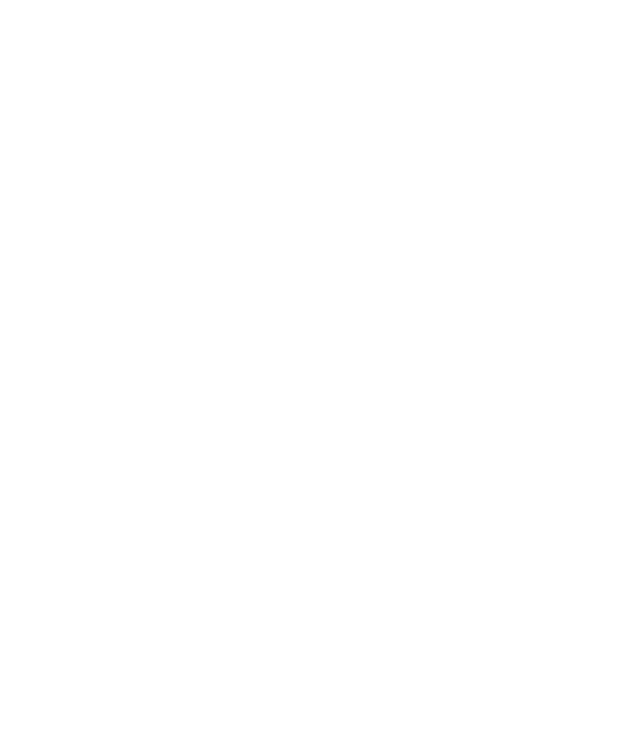
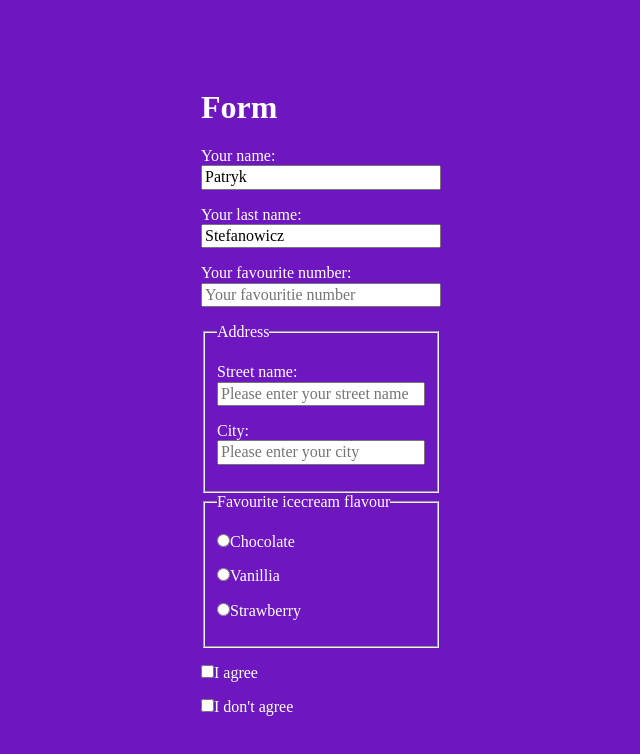
Before and after one commit to patrykstefanowicz/Form, a plain HTML site: page index.html in a window 1280 px wide. Shown: the whole page, without its empty margins (319-959 px from the left). Drawn offline with Linux system fonts and the light colour scheme.

Commit message:
form label & input, fieldset,radio,checkbox,number

```diff
--- a/index.html
+++ b/index.html
@@ -1,15 +1,128 @@
 <!DOCTYPE html>
 <html lang="pl">
-<head>
-    <meta charset="UTF-8">
-    <meta name="viewport" content="width=device-width, initial-scale=1.0">
+  <head>
+    <meta charset="UTF-8" />
+    <meta name="viewport" content="width=device-width, initial-scale=1.0" />
     <title>Form</title>
-    <link href="normalize.css" rel="stylesheet" type="text/css"/>
-    <link href="style.css" rel="stylesheet" type="text/css"/>
-</head>
-<body>
-    <form>
+    <link href="normalize.css" rel="stylesheet" type="text/css" />
+    <link href="style.css" rel="stylesheet" type="text/css" />
+  </head>
+  <body class="body">
+    <main>
+      <h1>Form</h1>
+      <form class="form">
+        <p>
+          <label for="firstName">Your name:</label>
+          <input
+            class="form__item"
+            type="text"
+            value="Patryk"
+            placeholder="Please enter your name"
+            id="firstName"
+            name="firstName"
+          />
+        </p>
 
-    </form>
-</body>
+        <p>
+          <label
+            >Your last name:
+            <input
+              class="form__item"
+              type="text"
+              value="Stefanowicz"
+              placeholder="Please enter your last name"
+              id="lastName"
+              name="lastName"
+          /></label>
+        </p>
+
+        <p>
+          <label>
+            Your favourite number:
+            <input
+              class="form__item"
+              type="number"
+              placeholder="Your favouritie number"
+              id="favoruteNumber"
+              name="favouriteNumber"
+            />
+          </label>
+        </p>
+
+        <fieldset>
+          <legend>Address</legend>
+          <p>
+            <label
+              >Street name:<input
+                class="form__item"
+                placeholder="Please enter your street name"
+                id="streetName"
+                name="streetName"
+            /></label>
+          </p>
+
+          <p>
+            <label
+              >City:
+              <input
+                class="form__item"
+                placeholder="Please enter your city"
+                id="city"
+                name="city"
+              />
+            </label>
+          </p>
+        </fieldset>
+
+        <fieldset>
+          <legend>Favourite icecream flavour</legend>
+          <p>
+            <label>
+              <input
+                type="radio"
+                id="iceCream"
+                name="iceCream"
+                value="chocolate"
+              />Chocolate</label
+            >
+          </p>
+
+          <p>
+            <label>
+              <input
+                type="radio"
+                id="iceCream"
+                name="iceCream"
+                value="vanillia"
+              />Vanillia
+            </label>
+          </p>
+
+          <p>
+            <label>
+              <input
+                type="radio"
+                id="iceCream"
+                name="iceCream"
+                value="strawberry"
+              />Strawberry
+            </label>
+          </p>
+        </fieldset>
+
+        <p>
+          <label>
+            <input type="checkbox" name="agreement" value="agree" />I agree
+          </label>
+        </p>
+
+        <p>
+          <label>
+            <input type="checkbox" name="agreement" value="notagree" />I don't
+            agree
+          </label>
+        </p>
+      </form>
+    </main>
+  </body>
 </html>
--- a/style.css
+++ b/style.css
@@ -1,7 +1,24 @@
-html{
-    box-sizing: border-box;
-  }
+html {
+  box-sizing: border-box;
+}
 
-  *,*:before, *:after {
-    box-sizing: inherit;
-  }
+*,
+*:before,
+*:after {
+  box-sizing: inherit;
+}
+
+.body {
+  background: rgb(110, 23, 192);
+  color: #fff;
+  display: flex;
+  justify-content: center;
+  align-items: center;
+  min-height: 100vh;
+}
+
+
+.form__item{
+    display: block;
+    width: 100%;
+}
```
